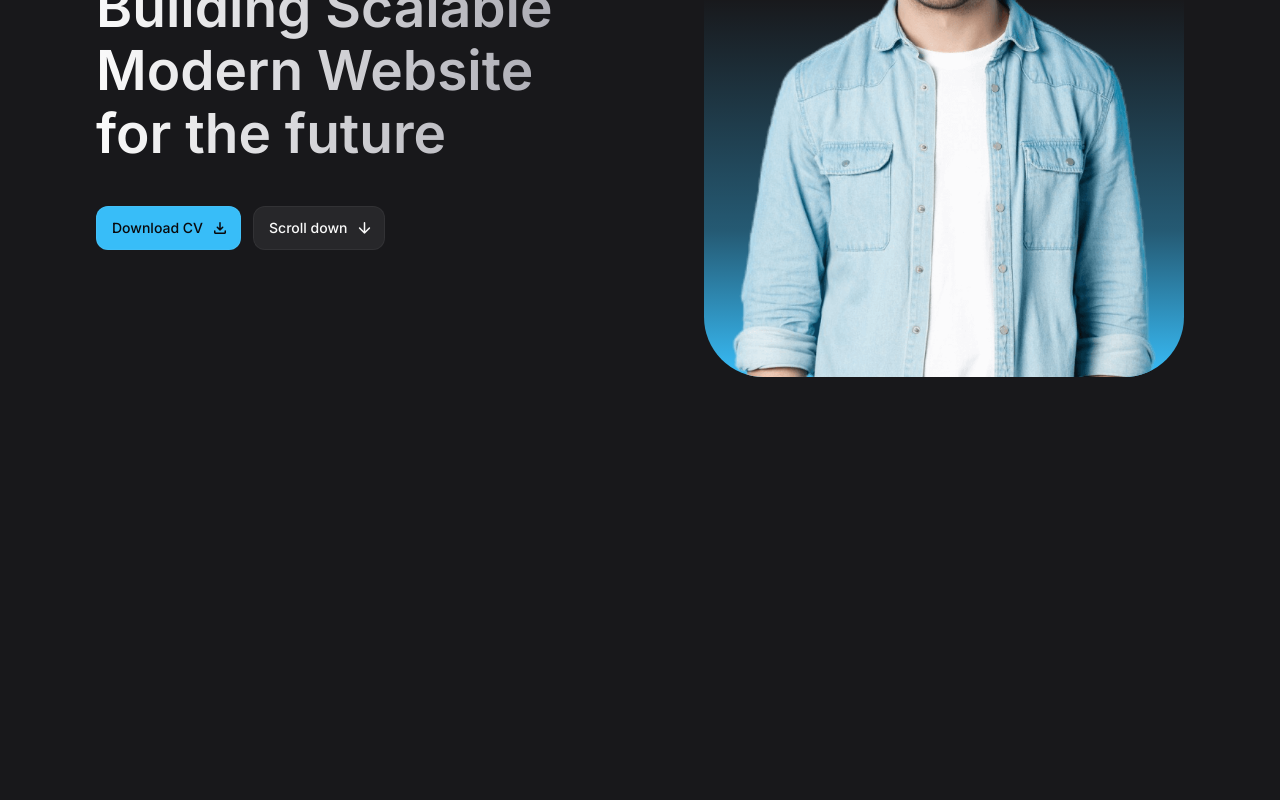
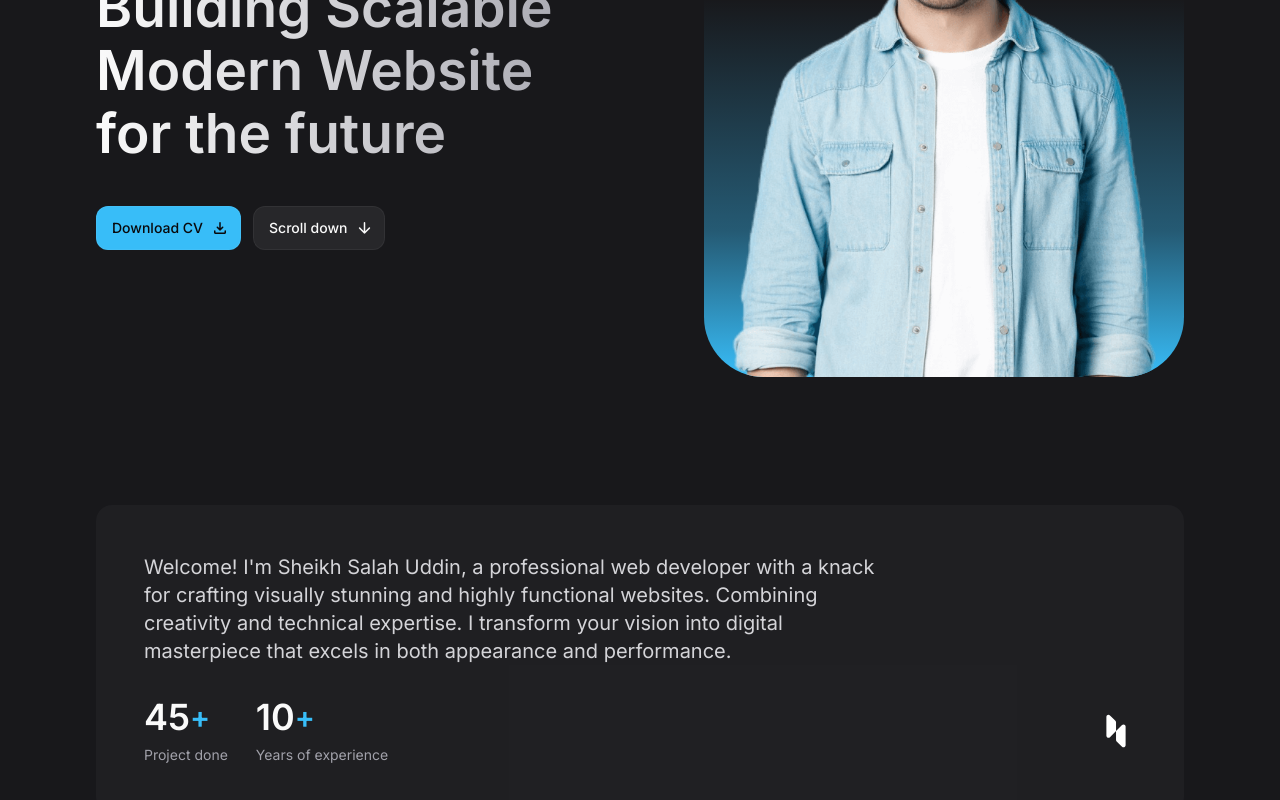
Before and after one commit to sksheikh/portfolio, a React (Vite) app: page / in a window 1280 px wide. Shown: the part 352-1152 px from the top of the page. Before the commit the page ends 800 px from the top, so only its background shows below. Built offline with nearby package versions, Linux system fonts and the light colour scheme.

Commit message:
about section

```diff
--- a/src/App.jsx
+++ b/src/App.jsx
@@ -1,3 +1,4 @@
+import About from './components/About'
 import Header from './components/Header'
 import Hero from './components/Hero'
 
@@ -8,6 +9,7 @@ function App() {
       <Header />
       <main>
         <Hero />
+        <About />
       </main>
     </>
   )
--- /dev/null
+++ b/src/components/About.jsx
@@ -0,0 +1,49 @@
+import React from 'react';
+import Logo from '../assets/images/logo.svg';
+
+const aboutItems = [
+    {
+        label: 'Project done',
+        number: 45
+    },
+    {
+        label: 'Years of experience',
+        number: 10
+    }
+];
+
+const About = () => {
+    return (
+        <section id='about' className='section'>
+            <div className="container">
+                <div className="bg-zinc-800/50 p-7 rounded-2xl md:p-12">
+                    <p className="text-zinc-300 mb-4 md:mb-8 md:text-xl md:max-w-[60ch]">
+                        Welcome! I&apos;m Sheikh Salah Uddin, a professional web developer with a knack for crafting visually stunning and highly functional websites. Combining creativity and technical expertise. I transform your vision into digital masterpiece that excels in both appearance and performance.
+                    </p>
+                    <div className="flex flex-wrap items-center gap-4 md:gap-7">
+                        {
+                            aboutItems.map(({ label, number }, key) => (
+                                <div key={key}>
+                                    <div className="flex items-center md:mb-2">
+                                        <span className="text-2xl font-semibold md:text-4xl">{number}</span>
+                                        <span className="text-sky-400 font-semibold md:text-3xl">+</span>
+                                    </div>
+                                    <p className='text-sm text-zinc-400'>{label}</p>
+                                </div>
+                            ))
+                        }
+
+                        <img
+                            src={Logo}
+                            alt="logo"
+                            width={30}
+                            height={30}
+                            className='ml-auto md:w-[40px] md:h-[40px]' />
+                    </div>
+                </div>
+            </div>
+        </section>
+    )
+}
+
+export default About
--- a/src/index.css
+++ b/src/index.css
@@ -48,6 +48,10 @@ body {
 
 .img-cover {
   @apply w-full h-full object-cover;
+}
+
+.section{
+  @apply pt-20 lg:pt-32
 }
 
 /*
```
